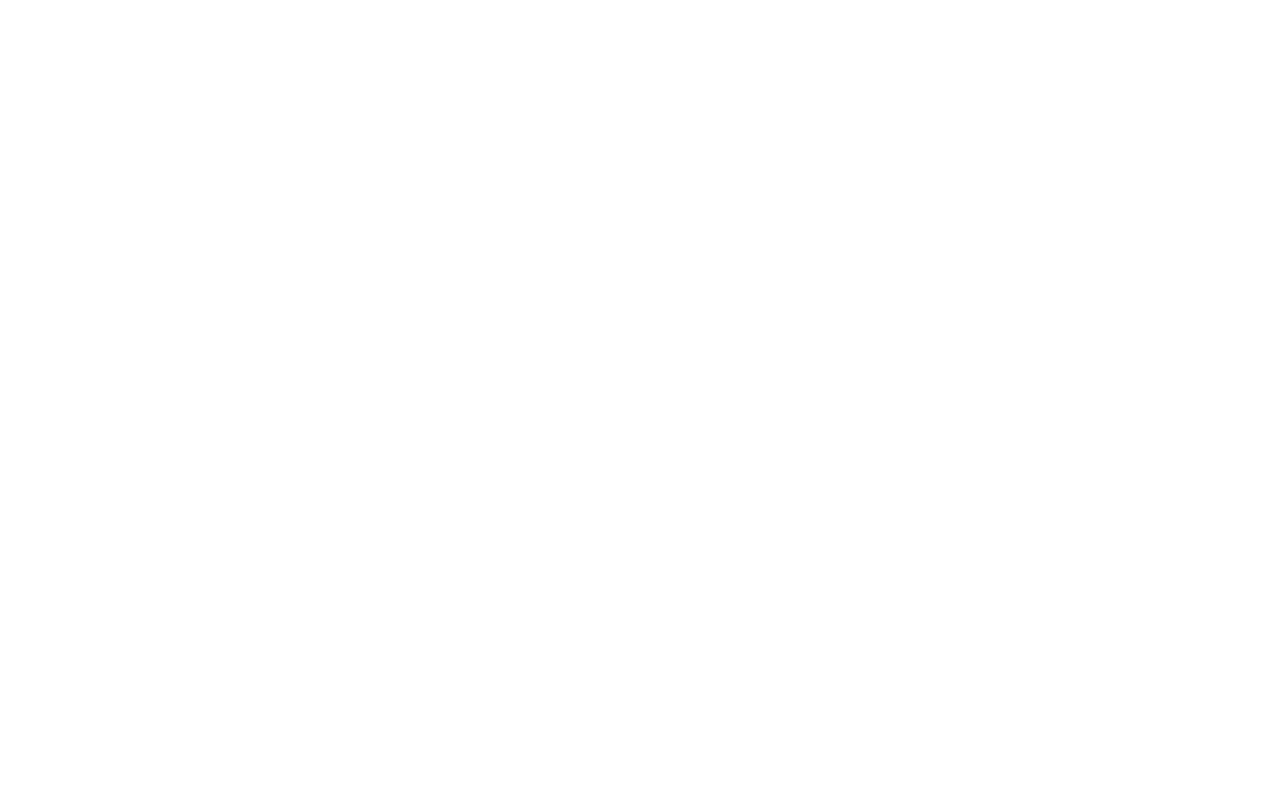
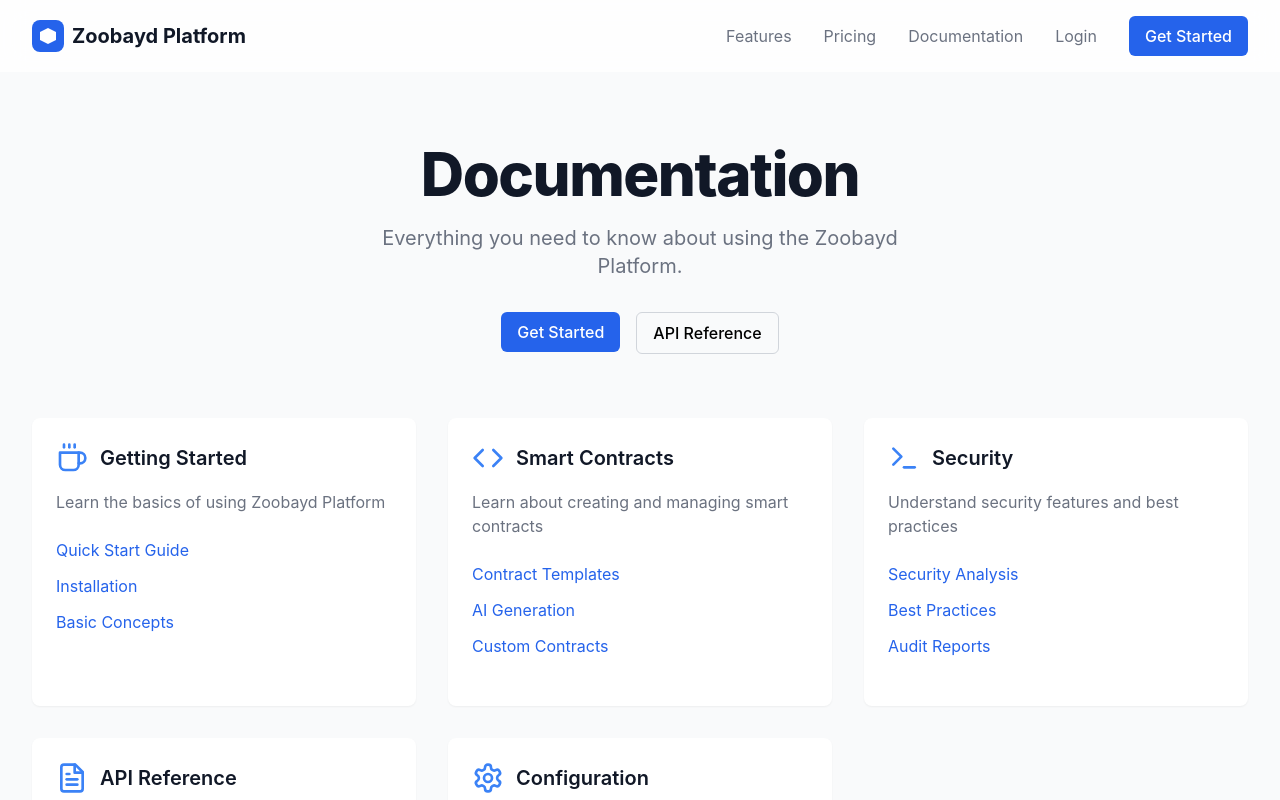
Before and after one commit to ZubeidHendricks/zoobayd-platform, a React (Create React App) app in the folder packages/frontend/: page /docs in a window 1280 px wide. Before the commit this address had no page. Shown: the top 800 px of the page. Built offline with nearby package versions, Linux system fonts and the light colour scheme.

Commit message:
Add page routing and documentation components

```diff
--- a/packages/frontend/src/App.tsx
+++ b/packages/frontend/src/App.tsx
@@ -1,13 +1,24 @@
 import React from 'react';
 import { BrowserRouter as Router, Routes, Route } from 'react-router-dom';
 import { LandingPage } from './components/LandingPage';
+import {
+  Features,
+  Pricing,
+  Documentation,
+  Login,
+  Signup
+} from './pages';
 
 const App: React.FC = () => {
   return (
     <Router>
       <Routes>
         <Route path="/" element={<LandingPage />} />
-        {/* Add other routes here */}
+        <Route path="/features" element={<Features />} />
+        <Route path="/pricing" element={<Pricing />} />
+        <Route path="/docs" element={<Documentation />} />
+        <Route path="/login" element={<Login />} />
+        <Route path="/signup" element={<Signup />} />
       </Routes>
     </Router>
   );
--- /dev/null
+++ b/packages/frontend/src/pages/Documentation.tsx
@@ -0,0 +1,125 @@
+import React from 'react';
+import { NavBar } from '../components/LandingPage/NavBar';
+import { Button } from '../components/ui/Button';
+import { Link } from 'react-router-dom';
+import {
+  BookOpen,
+  Code,
+  Terminal,
+  FileText,
+  Settings,
+  Coffee
+} from 'lucide-react';
+
+const sections = [
+  {
+    title: 'Getting Started',
+    icon: Coffee,
+    description: 'Learn the basics of using Zoobayd Platform',
+    links: [
+      { title: 'Quick Start Guide', href: '/docs/quick-start' },
+      { title: 'Installation', href: '/docs/installation' },
+      { title: 'Basic Concepts', href: '/docs/concepts' },
+    ]
+  },
+  {
+    title: 'Smart Contracts',
+    icon: Code,
+    description: 'Learn about creating and managing smart contracts',
+    links: [
+      { title: 'Contract Templates', href: '/docs/templates' },
+      { title: 'AI Generation', href: '/docs/ai-generation' },
+      { title: 'Custom Contracts', href: '/docs/custom-contracts' },
+    ]
+  },
+  {
+    title: 'Security',
+    icon: Terminal,
+    description: 'Understand security features and best practices',
+    links: [
+      { title: 'Security Analysis', href: '/docs/security' },
+      { title: 'Best Practices', href: '/docs/best-practices' },
+      { title: 'Audit Reports', href: '/docs/audit-reports' },
+    ]
+  },
+  {
+    title: 'API Reference',
+    icon: FileText,
+    description: 'Comprehensive API documentation',
+    links: [
+      { title: 'REST API', href: '/docs/api-rest' },
+      { title: 'GraphQL API', href: '/docs/api-graphql' },
+      { title: 'WebSocket API', href: '/docs/api-websocket' },
+    ]
+  },
+  {
+    title: 'Configuration',
+    icon: Settings,
+    description: 'Configure and customize the platform',
+    links: [
+      { title: 'Network Settings', href: '/docs/network-settings' },
+      { title: 'Gas Optimization', href: '/docs/gas-optimization' },
+      { title: 'Advanced Config', href: '/docs/advanced-config' },
+    ]
+  }
+];
+
+export const Documentation: React.FC = () => {
+  return (
+    <div className="min-h-screen bg-gray-50">
+      <NavBar />
+
+      <main className="pt-20">
+        <div className="max-w-7xl mx-auto px-4 sm:px-6 lg:px-8 py-16">
+          <div className="text-center">
+            <h1 className="text-4xl font-extrabold text-gray-900 sm:text-5xl sm:tracking-tight lg:text-6xl">
+              Documentation
+            </h1>
+            <p className="mt-5 max-w-xl mx-auto text-xl text-gray-500">
+              Everything you need to know about using the Zoobayd Platform.
+            </p>
+            <div className="mt-8 flex justify-center space-x-4">
+              <Link to="/docs/quick-start">
+                <Button variant="primary">Get Started</Button>
+              </Link>
+              <Link to="/docs/api-rest">
+                <Button variant="outline">API Reference</Button>
+              </Link>
+            </div>
+          </div>
+        </div>
+
+        <div className="max-w-7xl mx-auto px-4 sm:px-6 lg:px-8 pb-16">
+          <div className="grid grid-cols-1 gap-8 sm:grid-cols-2 lg:grid-cols-3">
+            {sections.map((section) => (
+              <div
+                key={section.title}
+                className="relative bg-white pt-5 px-4 pb-12 sm:pt-6 sm:px-6 shadow-sm rounded-lg overflow-hidden"
+              >
+                <div className="relative">
+                  <div className="flex items-center">
+                    <section.icon className="h-8 w-8 text-blue-500" />
+                    <h3 className="ml-3 text-xl font-semibold text-gray-900">{section.title}</h3>
+                  </div>
+                  <p className="mt-4 text-base text-gray-500">{section.description}</p>
+                  <ul className="mt-6 space-y-3">
+                    {section.links.map((link) => (
+                      <li key={link.title}>
+                        <Link
+                          to={link.href}
+                          className="text-base text-blue-600 hover:text-blue-500"
+                        >
+                          {link.title}
+                        </Link>
+                      </li>
+                    ))}
+                  </ul>
+                </div>
+              </div>
+            ))}
+          </div>
+        </div>
+      </main>
+    </div>
+  );
+};
--- /dev/null
+++ b/packages/frontend/src/pages/index.ts
@@ -0,0 +1,5 @@
+export { Features } from './Features';
+export { Pricing } from './Pricing';
+export { Documentation } from './Documentation';
+export { Login } from './Login';
+export { Signup } from './Signup';
```
